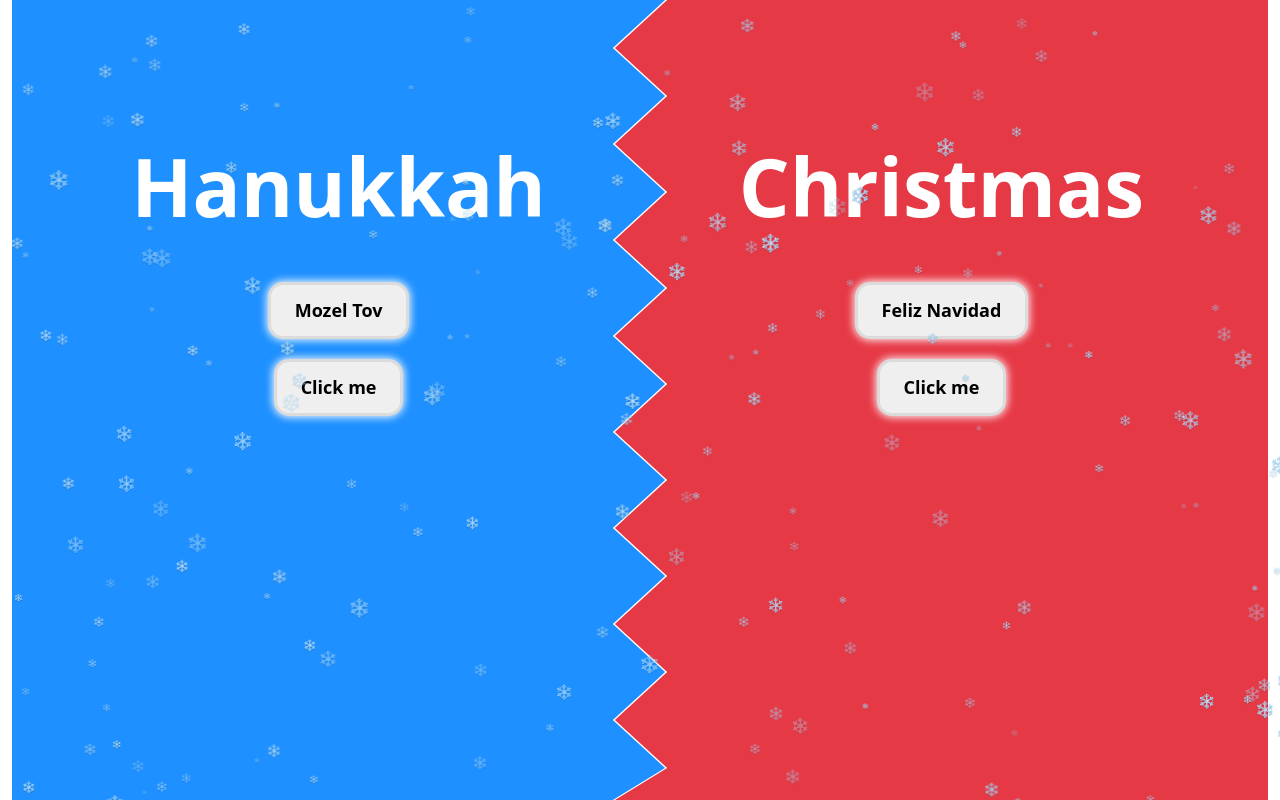
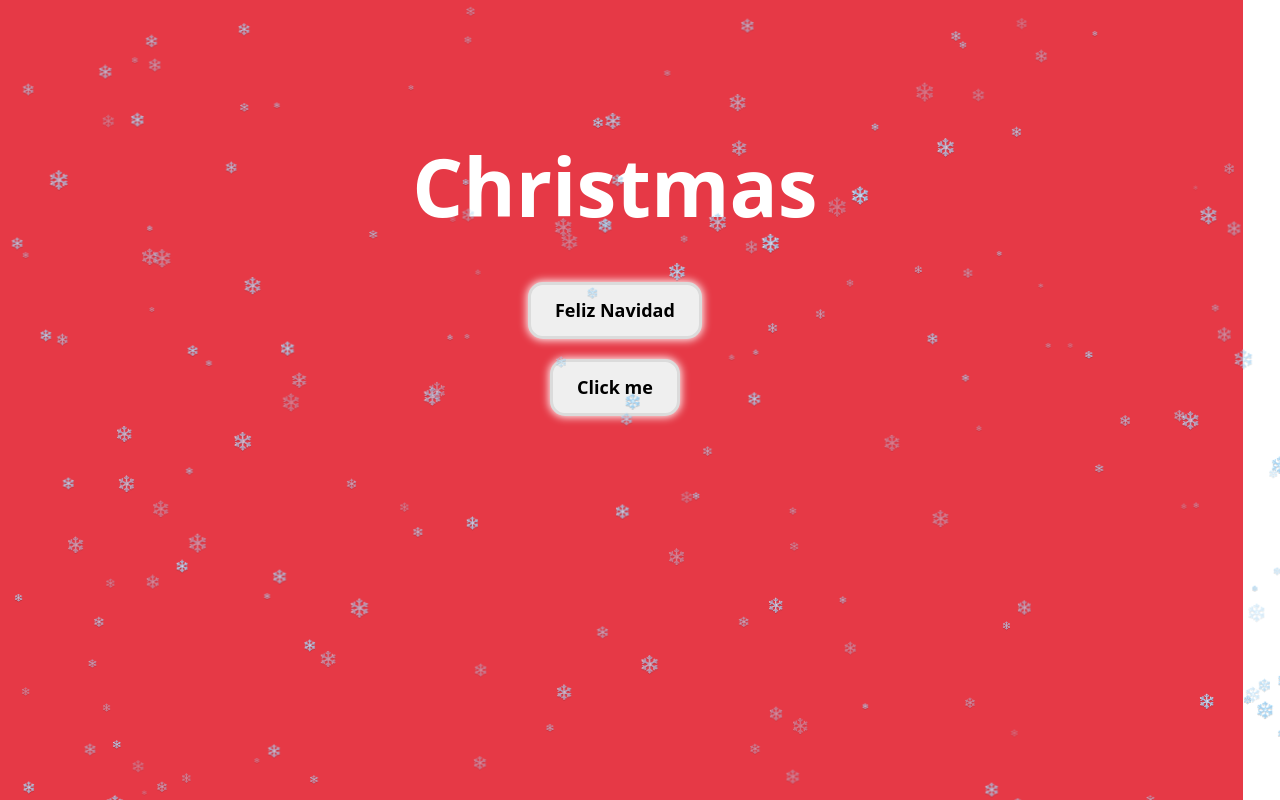
Before and after one commit to Nvlahogiannis12/Holiday_Project, a plain HTML site: page index.html in a window 1280 px wide. Both pictures are taken after a click on the button "Feliz Navidad". Drawn offline with nearby package versions, Linux system fonts and the light colour scheme.

Commit message:
Animation

```diff
--- a/script.js
+++ b/script.js
@@ -1,27 +1,36 @@
 function sideChosen(holiday) {
-  if (holiday === "hanukkah") {
-    $("Hanukkah").classList.add("extendHanukkah");
-  } else if (holiday === "christmas") {
-    $("Christmas").classList.add("extendChristmas");
+  const han = document.getElementById("Hanukkah");
+  const chr = document.getElementById("Christmas");
+  if (!han || !chr) return;
+  const key = (holiday || "").toLowerCase();
+  const target = key === "hanukkah" ? han : chr;
+  const other = target === han ? chr : han;
+
+  // Toggle
+  if (target.classList.contains("expanded")) {
+    target.classList.remove("expanded");
+    other.classList.remove("collapsed");
+    return;
   }
+
+  target.classList.add("expanded");
+  other.classList.add("collapsed");
 }
 
-// Snowfall: create floating snowflake elements
 (function createSnowfall() {
-  // Increased count for denser snowfall
   const snowCount = 200;
   const colors = ["#ffffff", "#eaf6ff", "#fff7f0"];
   for (let i = 0; i < snowCount; i++) {
     const s = document.createElement("div");
     s.className = "snowflake";
     s.textContent = "❄";
-    const size = Math.random() * 14 + 4; // 4-18px (smaller for density)
+    const size = Math.random() * 14 + 4;
     s.style.fontSize = size + "px";
     s.style.left = Math.random() * 100 + "vw";
     s.style.opacity = (Math.random() * 0.6 + 0.3).toFixed(2);
     s.style.color = colors[Math.floor(Math.random() * colors.length)];
-    const fallDuration = (Math.random() * 16 + 8).toFixed(2); // 8-24s
-    const swayDuration = (Math.random() * 4 + 3).toFixed(2); // 3-7s
+    const fallDuration = (Math.random() * 16 + 8).toFixed(2);
+    const swayDuration = (Math.random() * 4 + 3).toFixed(2);
     const delay = (Math.random() * -40).toFixed(2);
     s.style.animation = `fall ${fallDuration}s linear ${delay}s infinite, sway ${swayDuration}s ease-in-out ${delay}s infinite`;
     document.body.appendChild(s);
--- a/style.css
+++ b/style.css
@@ -109,3 +109,34 @@ button {
   border: rgb(219, 219, 219) 3px solid;
   box-shadow:white 0px 0px 8px 1px;
 }
+
+/* Expanded / collapsed states when a side is chosen */
+/* Add base transitions so changes animate smoothly and avoid sudden visibility toggles */
+#Christmas, #Hanukkah {
+  transition: width 0.6s ease, opacity 0.4s ease, margin 0.6s ease;
+  overflow: hidden;
+}
+
+#Christmas.expanded,
+#Hanukkah.expanded {
+  width: 100% !important;
+  clip-path: none !important;
+  margin: 0 !important;
+  opacity: 1 !important;
+  z-index: 2;
+}
+
+#Christmas.collapsed,
+#Hanukkah.collapsed {
+  width: 0 !important;
+  padding: 0 !important;
+  overflow: hidden;
+  opacity: 0 !important;
+  pointer-events: none;
+}
+
+/* Restore layout on small screens to avoid layout break */
+@media (max-width: 576px) {
+  #Christmas, #Hanukkah { width:100% !important; clip-path:none !important; margin:0 !important; }
+  #Christmas.collapsed, #Hanukkah.collapsed { display:none !important; }
+}
```
